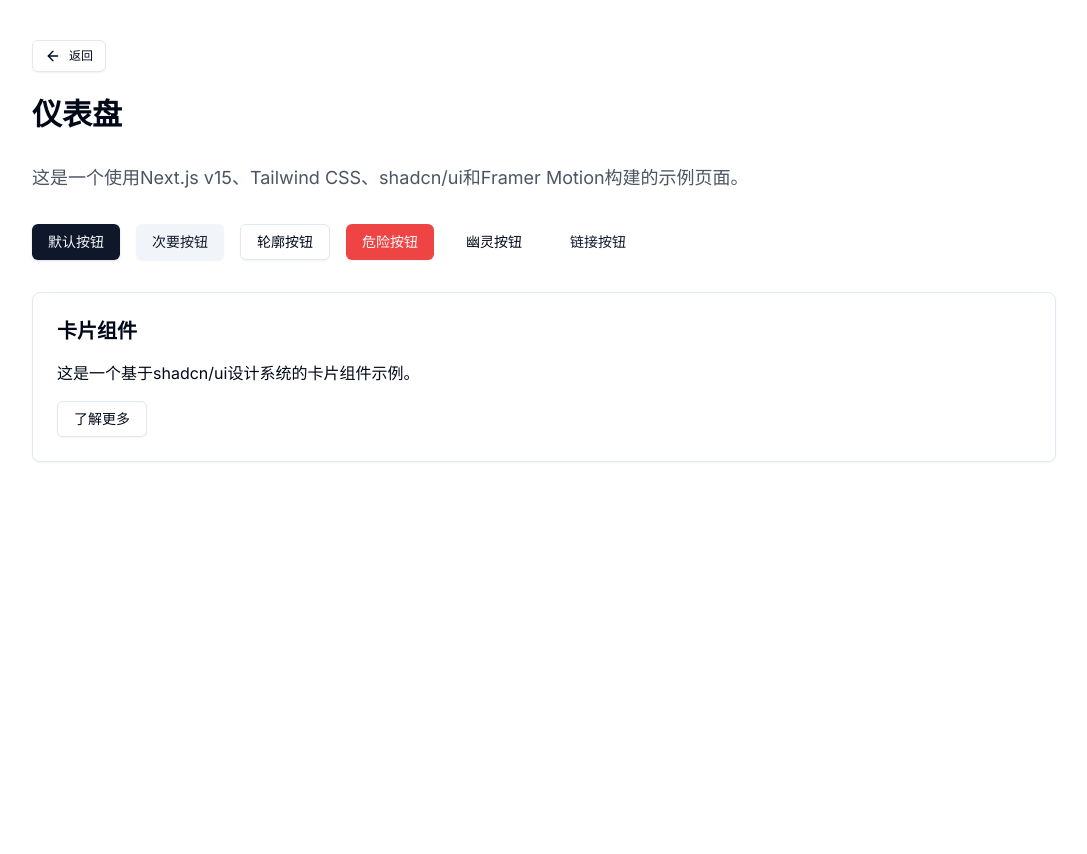
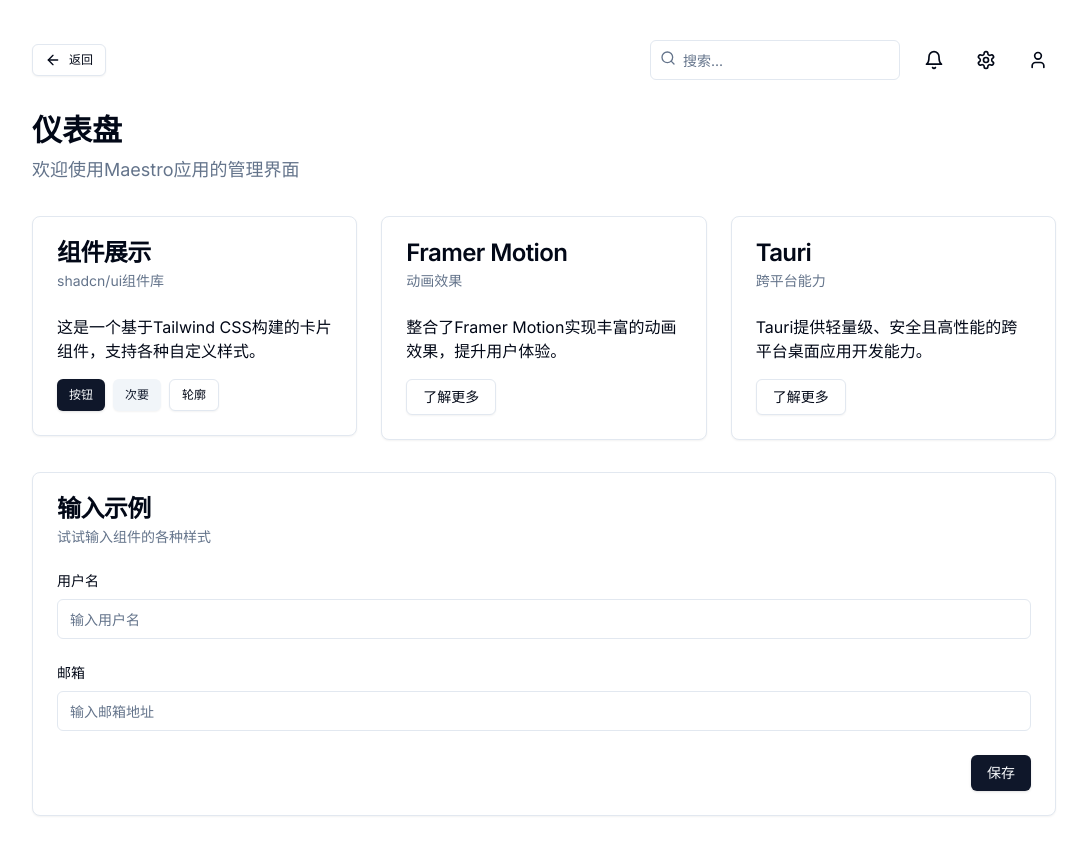
Before and after one commit to Shouly/maestro_app, a Next.js app: page /dashboard in a window 1280 px wide. Shown: the whole page, without its empty margins (96-1183 px from the left). Before the commit the page ends 800 px from the top, so only its background shows below. Built offline with nearby package versions, Linux system fonts and the light colour scheme.

Commit message:
添加Card和Input组件，优化页面UI设计

```diff
--- /dev/null
+++ b/app/components/ui/card.tsx
@@ -0,0 +1,79 @@
+import * as React from "react"
+
+import { cn } from "@/app/lib/utils"
+
+const Card = React.forwardRef<
+  HTMLDivElement,
+  React.HTMLAttributes<HTMLDivElement>
+>(({ className, ...props }, ref) => (
+  <div
+    ref={ref}
+    className={cn(
+      "rounded-lg border bg-card text-card-foreground shadow-sm",
+      className
+    )}
+    {...props}
+  />
+))
+Card.displayName = "Card"
+
+const CardHeader = React.forwardRef<
+  HTMLDivElement,
+  React.HTMLAttributes<HTMLDivElement>
+>(({ className, ...props }, ref) => (
+  <div
+    ref={ref}
+    className={cn("flex flex-col space-y-1.5 p-6", className)}
+    {...props}
+  />
+))
+CardHeader.displayName = "CardHeader"
+
+const CardTitle = React.forwardRef<
+  HTMLParagraphElement,
+  React.HTMLAttributes<HTMLHeadingElement>
+>(({ className, ...props }, ref) => (
+  <h3
+    ref={ref}
+    className={cn(
+      "text-2xl font-semibold leading-none tracking-tight",
+      className
+    )}
+    {...props}
+  />
+))
+CardTitle.displayName = "CardTitle"
+
+const CardDescription = React.forwardRef<
+  HTMLParagraphElement,
+  React.HTMLAttributes<HTMLParagraphElement>
+>(({ className, ...props }, ref) => (
+  <p
+    ref={ref}
+    className={cn("text-sm text-muted-foreground", className)}
+    {...props}
+  />
+))
+CardDescription.displayName = "CardDescription"
+
+const CardContent = React.forwardRef<
+  HTMLDivElement,
+  React.HTMLAttributes<HTMLDivElement>
+>(({ className, ...props }, ref) => (
+  <div ref={ref} className={cn("p-6 pt-0", className)} {...props} />
+))
+CardContent.displayName = "CardContent"
+
+const CardFooter = React.forwardRef<
+  HTMLDivElement,
+  React.HTMLAttributes<HTMLDivElement>
+>(({ className, ...props }, ref) => (
+  <div
+    ref={ref}
+    className={cn("flex items-center p-6 pt-0", className)}
+    {...props}
+  />
+))
+CardFooter.displayName = "CardFooter"
+
+export { Card, CardHeader, CardFooter, CardTitle, CardDescription, CardContent }
--- /dev/null
+++ b/app/components/ui/input.tsx
@@ -0,0 +1,25 @@
+import * as React from "react"
+
+import { cn } from "@/app/lib/utils"
+
+export interface InputProps
+  extends React.InputHTMLAttributes<HTMLInputElement> {}
+
+const Input = React.forwardRef<HTMLInputElement, InputProps>(
+  ({ className, type, ...props }, ref) => {
+    return (
+      <input
+        type={type}
+        className={cn(
+          "flex h-10 w-full rounded-md border border-input bg-background px-3 py-2 text-sm ring-offset-background file:border-0 file:bg-transparent file:text-sm file:font-medium placeholder:text-muted-foreground focus-visible:outline-none focus-visible:ring-2 focus-visible:ring-ring focus-visible:ring-offset-2 disabled:cursor-not-allowed disabled:opacity-50",
+          className
+        )}
+        ref={ref}
+        {...props}
+      />
+    )
+  }
+)
+Input.displayName = "Input"
+
+export { Input }
--- a/app/dashboard/page.tsx
+++ b/app/dashboard/page.tsx
@@ -1,11 +1,16 @@
 'use client';
 
 import { Button } from "@/app/components/ui/button";
+import { Input } from "@/app/components/ui/input";
+import { Card, CardContent, CardDescription, CardFooter, CardHeader, CardTitle } from "@/app/components/ui/card";
 import { motion } from "framer-motion";
-import { ArrowLeft } from "lucide-react";
+import { ArrowLeft, Search, Settings, Bell, User } from "lucide-react";
 import Link from "next/link";
+import { useState } from "react";
 
 export default function Dashboard() {
+  const [searchQuery, setSearchQuery] = useState("");
+
   return (
     <div className="flex min-h-screen flex-col p-10">
       <motion.div
@@ -14,36 +19,135 @@
         transition={{ duration: 0.5 }}
         className="max-w-5xl mx-auto w-full"
       >
-        <div className="mb-6">
+        <div className="flex justify-between items-center mb-8">
           <Link href="/">
             <Button variant="outline" size="sm" className="gap-2">
               <ArrowLeft className="h-4 w-4" />
               返回
             </Button>
           </Link>
+
+          <div className="flex items-center gap-4">
+            <div className="relative">
+              <Search className="absolute left-2.5 top-2.5 h-4 w-4 text-muted-foreground" />
+              <Input
+                type="text"
+                placeholder="搜索..."
+                className="w-[250px] pl-8"
+                value={searchQuery}
+                onChange={(e) => setSearchQuery(e.target.value)}
+              />
+            </div>
+            <Button variant="ghost" size="icon">
+              <Bell className="h-5 w-5" />
+            </Button>
+            <Button variant="ghost" size="icon">
+              <Settings className="h-5 w-5" />
+            </Button>
+            <Button variant="ghost" size="icon">
+              <User className="h-5 w-5" />
+            </Button>
+          </div>
         </div>
 
         <div className="space-y-8">
-          <h1 className="text-3xl font-bold">仪表盘</h1>
+          <motion.div
+            initial={{ opacity: 0, y: 20 }}
+            animate={{ opacity: 1, y: 0 }}
+            transition={{ duration: 0.5, delay: 0.1 }}
+          >
+            <h1 className="text-3xl font-bold">仪表盘</h1>
+            <p className="text-lg text-muted-foreground mt-2">
+              欢迎使用Maestro应用的管理界面
+            </p>
+          </motion.div>
 
-          <p className="text-lg text-gray-600 dark:text-gray-300">
-            这是一个使用Next.js v15、Tailwind CSS、shadcn/ui和Framer Motion构建的示例页面。
-          </p>
+          <div className="grid grid-cols-1 md:grid-cols-3 gap-6">
+            <motion.div
+              initial={{ opacity: 0, y: 20 }}
+              animate={{ opacity: 1, y: 0 }}
+              transition={{ duration: 0.5, delay: 0.2 }}
+            >
+              <Card>
+                <CardHeader>
+                  <CardTitle>组件展示</CardTitle>
+                  <CardDescription>shadcn/ui组件库</CardDescription>
+                </CardHeader>
+                <CardContent>
+                  <p className="mb-4">这是一个基于Tailwind CSS构建的卡片组件，支持各种自定义样式。</p>
+                  <div className="flex flex-wrap gap-2">
+                    <Button size="sm">按钮</Button>
+                    <Button size="sm" variant="secondary">次要</Button>
+                    <Button size="sm" variant="outline">轮廓</Button>
+                  </div>
+                </CardContent>
+              </Card>
+            </motion.div>
 
-          <div className="flex flex-wrap gap-4">
-            <Button>默认按钮</Button>
-            <Button variant="secondary">次要按钮</Button>
-            <Button variant="outline">轮廓按钮</Button>
-            <Button variant="destructive">危险按钮</Button>
-            <Button variant="ghost">幽灵按钮</Button>
-            <Button variant="link">链接按钮</Button>
+            <motion.div
+              initial={{ opacity: 0, y: 20 }}
+              animate={{ opacity: 1, y: 0 }}
+              transition={{ duration: 0.5, delay: 0.3 }}
+            >
+              <Card>
+                <CardHeader>
+                  <CardTitle>Framer Motion</CardTitle>
+                  <CardDescription>动画效果</CardDescription>
+                </CardHeader>
+                <CardContent>
+                  <p className="mb-4">整合了Framer Motion实现丰富的动画效果，提升用户体验。</p>
+                  <Button variant="outline">了解更多</Button>
+                </CardContent>
+              </Card>
+            </motion.div>
+
+            <motion.div
+              initial={{ opacity: 0, y: 20 }}
+              animate={{ opacity: 1, y: 0 }}
+              transition={{ duration: 0.5, delay: 0.4 }}
+            >
+              <Card>
+                <CardHeader>
+                  <CardTitle>Tauri</CardTitle>
+                  <CardDescription>跨平台能力</CardDescription>
+                </CardHeader>
+                <CardContent>
+                  <p className="mb-4">Tauri提供轻量级、安全且高性能的跨平台桌面应用开发能力。</p>
+                  <Button variant="outline">了解更多</Button>
+                </CardContent>
+              </Card>
+            </motion.div>
           </div>
 
-          <div className="p-6 bg-card text-card-foreground rounded-lg border shadow-sm">
-            <h2 className="text-xl font-semibold mb-4">卡片组件</h2>
-            <p className="mb-4">这是一个基于shadcn/ui设计系统的卡片组件示例。</p>
-            <Button variant="outline">了解更多</Button>
-          </div>
+          <motion.div
+            initial={{ opacity: 0, y: 20 }}
+            animate={{ opacity: 1, y: 0 }}
+            transition={{ duration: 0.5, delay: 0.5 }}
+          >
+            <Card>
+              <CardHeader>
+                <CardTitle>输入示例</CardTitle>
+                <CardDescription>试试输入组件的各种样式</CardDescription>
+              </CardHeader>
+              <CardContent className="grid gap-6">
+                <div className="grid gap-2">
+                  <label htmlFor="name" className="text-sm font-medium">
+                    用户名
+                  </label>
+                  <Input id="name" placeholder="输入用户名" />
+                </div>
+                <div className="grid gap-2">
+                  <label htmlFor="email" className="text-sm font-medium">
+                    邮箱
+                  </label>
+                  <Input id="email" type="email" placeholder="输入邮箱地址" />
+                </div>
+                <div className="flex justify-end">
+                  <Button>保存</Button>
+                </div>
+              </CardContent>
+            </Card>
+          </motion.div>
         </div>
       </motion.div>
     </div>
--- a/app/page.tsx
+++ b/app/page.tsx
@@ -6,6 +6,8 @@
 import Image from 'next/image';
 import Link from 'next/link';
 import { Button } from '@/app/components/ui/button';
+import { Input } from '@/app/components/ui/input';
+import { Card, CardContent, CardDescription, CardFooter, CardHeader, CardTitle } from '@/app/components/ui/card';
 
 export default function Home() {
   const [greetMsg, setGreetMsg] = useState('');
@@ -50,18 +52,34 @@
           </a>
         </div>
 
-        <p className="mb-8 text-center max-w-lg">
+        <Card className="w-full max-w-lg mb-8">
+          <CardHeader>
+            <CardTitle>关于</CardTitle>
+            <CardDescription>
+              这是一个使用现代技术栈构建的桌面应用
+            </CardDescription>
+          </CardHeader>
+          <CardContent>
+            <p className="mb-4">
               点击上方的 Next.js 和 Tauri 标志以了解更多。
               使用 Tailwind CSS 和 shadcn/ui 组件库以及 Framer Motion 构建。
             </p>
-
-        <div className="flex gap-4 mb-8">
+            <div className="flex gap-4">
               <Link href="/dashboard">
                 <Button>仪表盘</Button>
               </Link>
             </div>
+          </CardContent>
+        </Card>
 
-        <div className="mb-8 w-full max-w-md">
+        <Card className="w-full max-w-md">
+          <CardHeader>
+            <CardTitle>问候示例</CardTitle>
+            <CardDescription>
+              尝试输入你的名字，体验Tauri与前端的交互
+            </CardDescription>
+          </CardHeader>
+          <CardContent>
             <form
               className="flex flex-col space-y-4"
               onSubmit={(e) => {
@@ -69,25 +87,27 @@
                 greet();
               }}
             >
-            <input
+              <Input
                 type="text"
                 value={name}
                 onChange={(e) => setName(e.target.value)}
-              className="px-4 py-2 border rounded-md focus:ring-2 focus:ring-blue-500 focus:outline-none"
                 placeholder="输入你的名字..."
               />
               <Button type="submit">问候</Button>
             </form>
+          </CardContent>
           {greetMsg && (
+            <CardFooter>
               <motion.p
                 initial={{ opacity: 0, y: 10 }}
                 animate={{ opacity: 1, y: 0 }}
-              className="mt-4 p-4 bg-gray-100 dark:bg-gray-800 rounded-md"
+                className="w-full p-4 bg-muted rounded-md"
               >
                 {greetMsg}
               </motion.p>
+            </CardFooter>
           )}
-        </div>
+        </Card>
       </motion.div>
     </main>
   );
```
Lines whose indentation alone changed are shown as unchanged.
